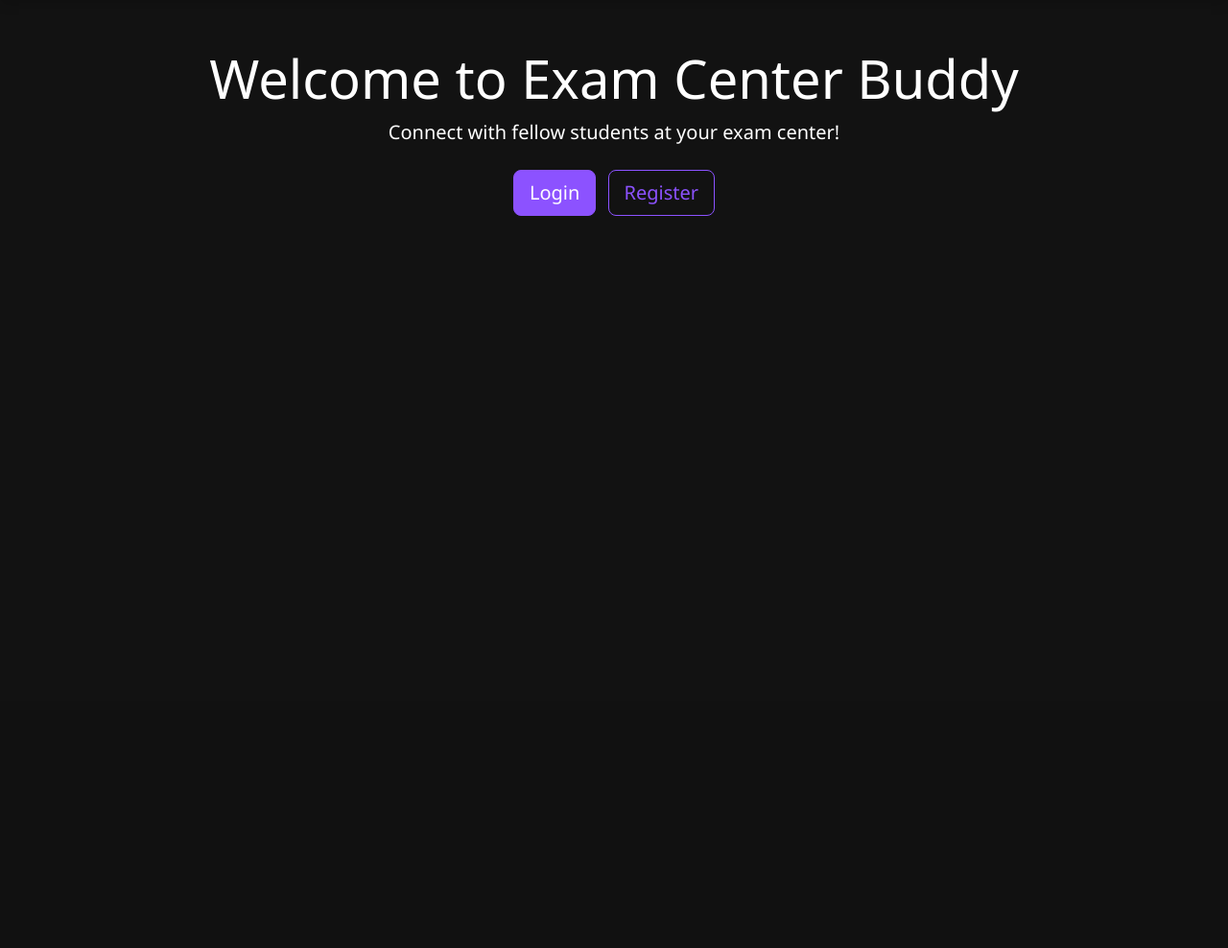
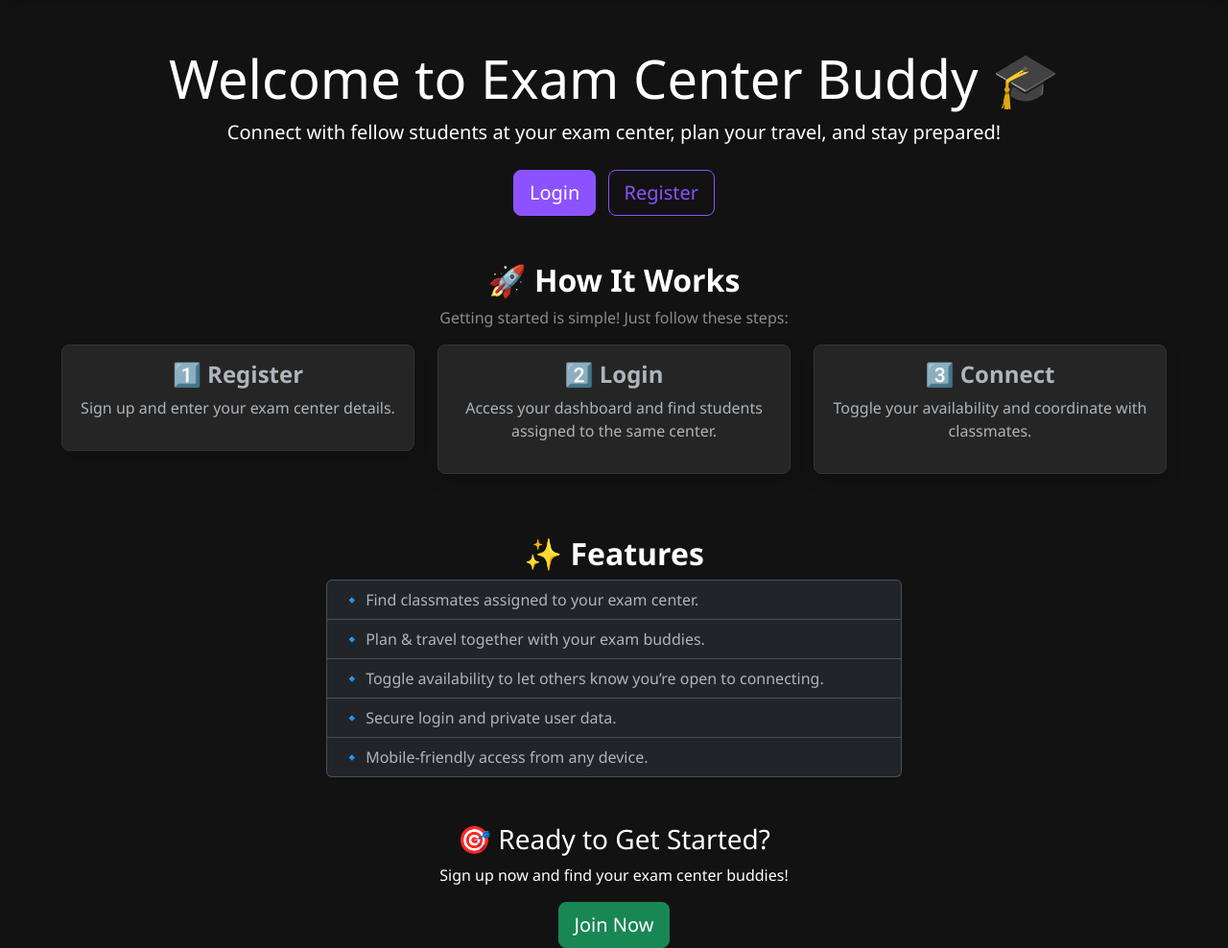
Before and after one commit to bharshavardhanreddy924/Exam-Center-Buddy, a Flask app: page / in a window 1280 px wide. Shown: the part 69-1057 px from the top of the page at 96% size. Before the commit the page ends 294 px from the top, so only its background shows below. Run offline with Flask 3, Linux system fonts and the light colour scheme.

Commit message:
Update index.html

```diff
--- a/templates/index.html
+++ b/templates/index.html
@@ -3,12 +3,58 @@
 {% block title %}Home - Exam Center Buddy{% endblock %}
 
 {% block content %}
-<div class="text-center mt-5">
-  <h1 class="display-4">Welcome to Exam Center Buddy</h1>
-  <p class="lead">Connect with fellow students at your exam center!</p>
+<div class="container text-center mt-5">
+  <h1 class="display-4">Welcome to Exam Center Buddy 🎓</h1>
+  <p class="lead">Connect with fellow students at your exam center, plan your travel, and stay prepared!</p>
+
   <div class="mt-4">
     <a href="{{ url_for('login') }}" class="btn btn-primary btn-lg me-2">Login</a>
     <a href="{{ url_for('register') }}" class="btn btn-outline-primary btn-lg">Register</a>
   </div>
+
+  <!-- Features Section -->
+  <section class="mt-5">
+    <h2 class="fw-bold">🚀 How It Works</h2>
+    <p class="text-muted">Getting started is simple! Just follow these steps:</p>
+    <div class="row justify-content-center">
+      <div class="col-md-4">
+        <div class="card shadow p-3 mb-3">
+          <h4 class="fw-bold">1️⃣ Register</h4>
+          <p>Sign up and enter your exam center details.</p>
+        </div>
+      </div>
+      <div class="col-md-4">
+        <div class="card shadow p-3 mb-3">
+          <h4 class="fw-bold">2️⃣ Login</h4>
+          <p>Access your dashboard and find students assigned to the same center.</p>
+        </div>
+      </div>
+      <div class="col-md-4">
+        <div class="card shadow p-3 mb-3">
+          <h4 class="fw-bold">3️⃣ Connect</h4>
+          <p>Toggle your availability and coordinate with classmates.</p>
+        </div>
+      </div>
+    </div>
+  </section>
+
+  <!-- Features List -->
+  <section class="mt-5">
+    <h2 class="fw-bold">✨ Features</h2>
+    <ul class="list-group text-start mx-auto" style="max-width: 600px;">
+      <li class="list-group-item">🔹 Find classmates assigned to your exam center.</li>
+      <li class="list-group-item">🔹 Plan & travel together with your exam buddies.</li>
+      <li class="list-group-item">🔹 Toggle availability to let others know you’re open to connecting.</li>
+      <li class="list-group-item">🔹 Secure login and private user data.</li>
+      <li class="list-group-item">🔹 Mobile-friendly access from any device.</li>
+    </ul>
+  </section>
+
+  <!-- Call to Action -->
+  <div class="mt-5">
+    <h3>🎯 Ready to Get Started?</h3>
+    <p>Sign up now and find your exam center buddies!</p>
+    <a href="{{ url_for('register') }}" class="btn btn-success btn-lg">Join Now</a>
+  </div>
 </div>
 {% endblock %}
```
